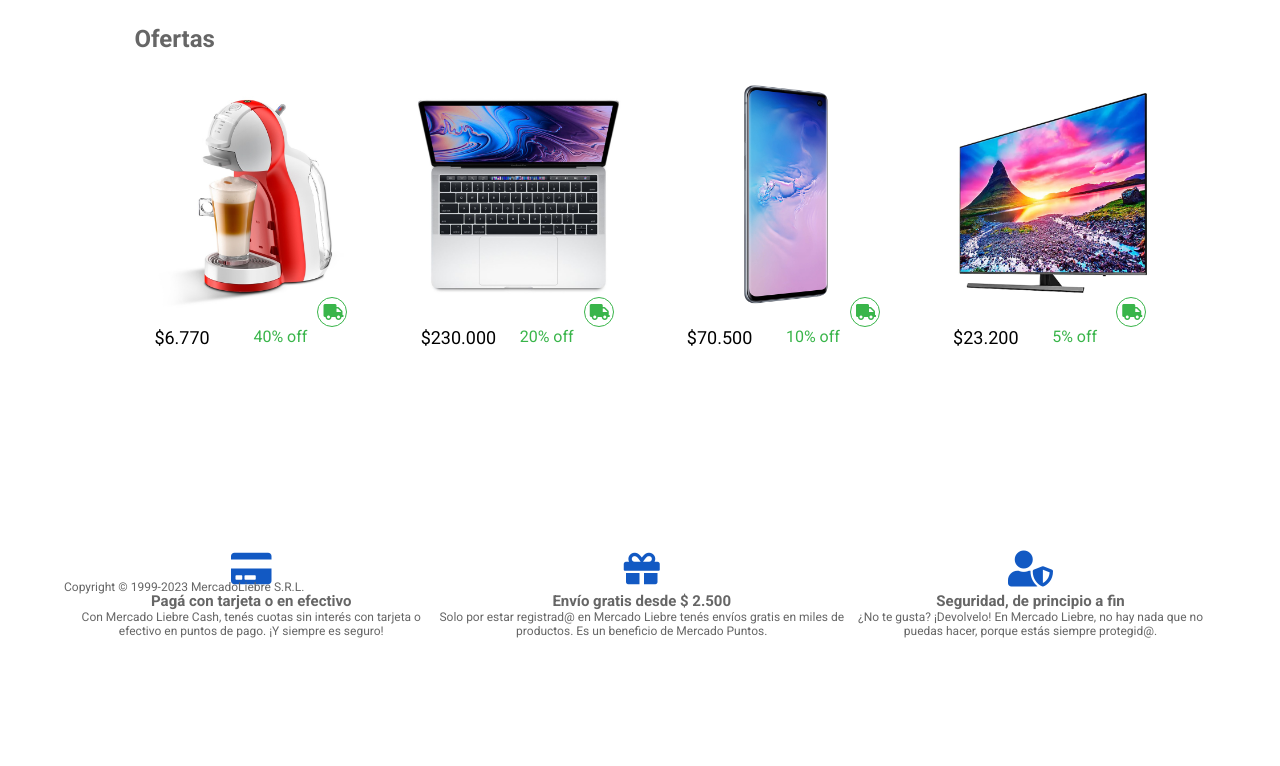
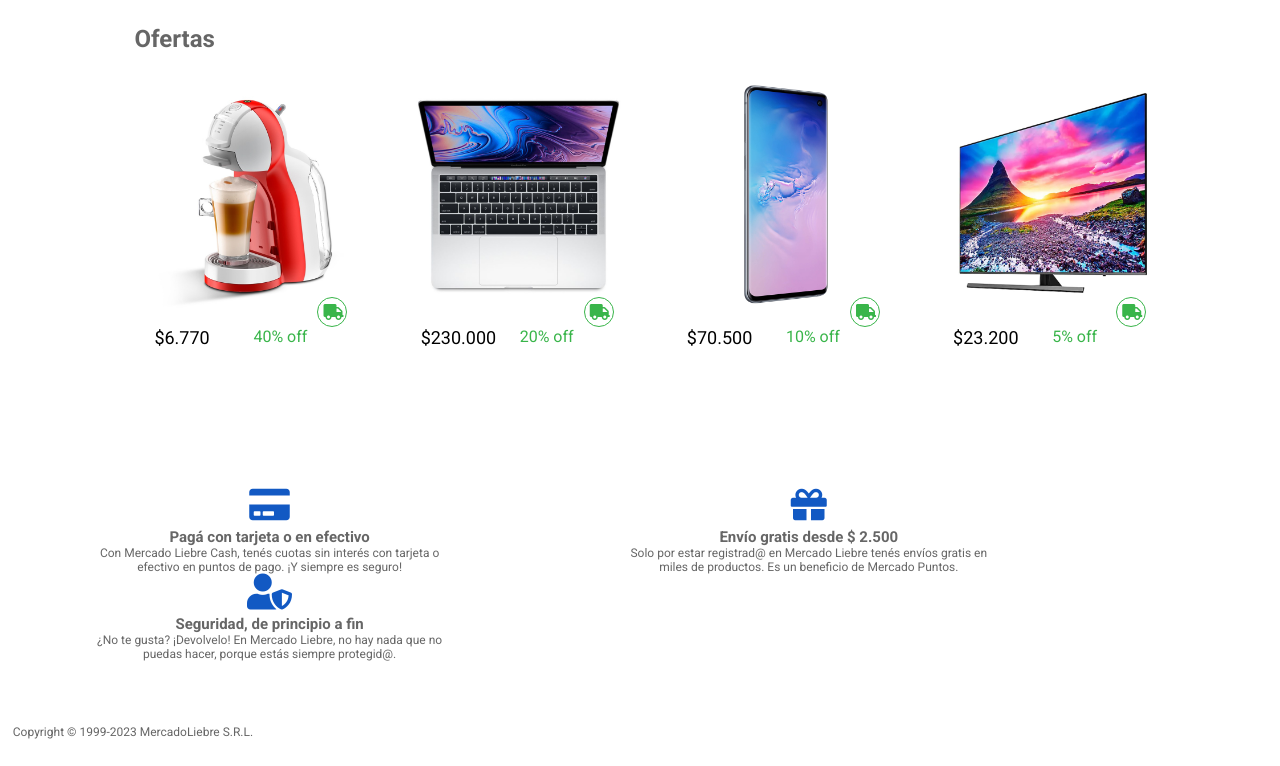
Before and after one commit to Sowska/entregaIndividualDH, a website: page views/home.html in a window 1280 px wide. Shown: the part 906-1672 px from the top of the page. Drawn offline with Linux system fonts and the light colour scheme; files whose address does not match are found by name.

Commit message:
improved copyright tag placement

```diff
--- a/public/css/mediaQueries.css
+++ b/public/css/mediaQueries.css
@@ -13,6 +13,10 @@
     .search-bar {
         border: 2px solid var(--blanco);
         border-radius: 5px;
+    }
+
+    .description{
+        display: none;
     }
 
 }
@@ -285,14 +289,16 @@
     footer{
         /* border: 3px solid blue; */
         text-align: center;
-        margin: 10% 5%;
         display: flex;
+        flex-wrap: wrap;
     }
 
     .icon-footer{
         font-size: 1.5em;
         width: 33%;
     }
+
+
 
     footer i{
         margin-bottom: 5px;
@@ -302,9 +308,19 @@
         padding: 0;
     }
 
-    .copyright{
-        position: absolute;
-        bottom: -700px;
+
+
+    .icon-footer-container{
+        max-width: 360px;
+        margin: 0 7%;
     }
 
+    .copyright{
+        text-align: left;
+        width: 100%;
+        position:relative;
+        margin: 5% 0 1% 1%;
+    }
+
+
 }
--- a/views/home.html
+++ b/views/home.html
@@ -187,19 +187,19 @@
     </main>
     <footer>
 
-        <div>
+        <div class="icon-footer-container">
             <span class="icon-footer"><i class="fas fa-credit-card"></i></span>
             <h3>Pagá con tarjeta o en efectivo</h3>
             <p>Con Mercado Liebre Cash, tenés cuotas sin interés con tarjeta o efectivo en puntos de pago. ¡Y siempre es seguro!</p>
         </div>
 
-        <div>
+        <div class="icon-footer-container">
             <span class="icon-footer"><i class="fas fa-gift"></i></span>
             <h3>Envío gratis desde $ 2.500</h3>
             <p>Solo por estar registrad@ en Mercado Liebre tenés envíos gratis en miles de productos. Es un beneficio de Mercado Puntos.</p>
         </div>
 
-        <div>
+        <div class="icon-footer-container">
             <span class="icon-footer"><i class="fas fa-user-shield"></i></span>
             <h3>Seguridad, de principio a fin</h3>
             <p>¿No te gusta? ¡Devolvelo! En Mercado Liebre, no hay nada que no puedas hacer, porque estás siempre protegid@.</p>
@@ -208,7 +208,6 @@
         <div class="copyright">
             <p>Copyright © 1999-2023 MercadoLiebre S.R.L.</p>
         </div>
-
     </footer>
 </body>
 
```
Also changed, not shown: public/css/styles.css (line endings or trailing spaces).
